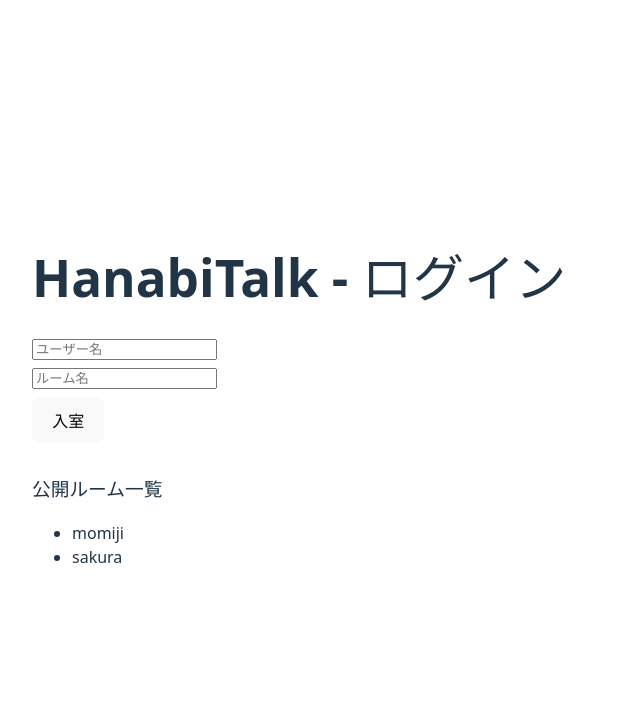
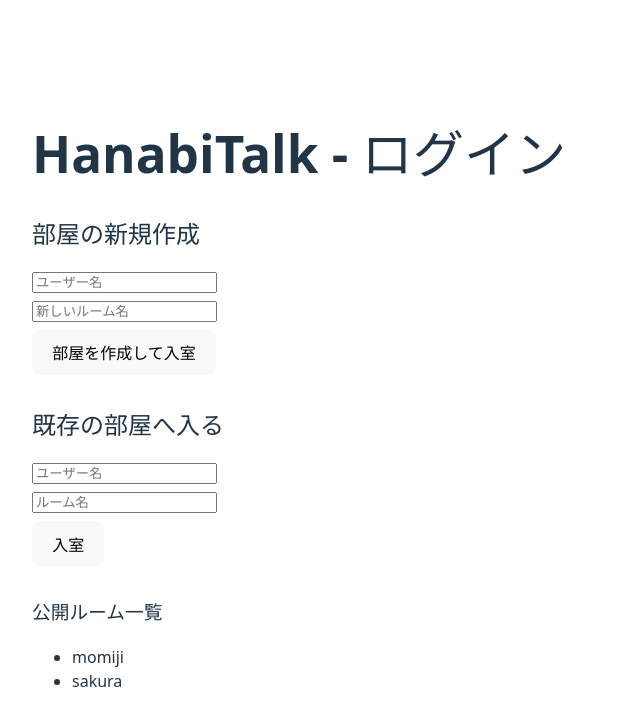
Before and after one commit to HiCoder-IE-hackathon-team5/HanabiTalk-front, a React (Vite) app: page /login in a window 1280 px wide. Shown: the top 726 px of the page, without its empty margins (0-640 px from the left). Built offline with nearby package versions, Linux system fonts and the light colour scheme.

Commit message:
部屋の新規作成と入室の機能分割

```diff
--- /dev/null
+++ b/src/components/CreateRoomForm.tsx
@@ -0,0 +1,51 @@
+import { useState } from "react";
+import { useNavigate } from "react-router-dom";
+import { setCookie } from "../utils/cookie";
+import { fetchUserId } from "../utils/api";
+
+const CreateRoomForm = () => {
+  const [roomName, setRoomName] = useState("");
+  const [userName, setUserName] = useState("");
+  const navigate = useNavigate();
+
+  const handleCreate = async () => {
+    if (!roomName || !userName) {
+      alert("ルーム名とユーザー名を入力してください");
+      return;
+    }
+
+    // 新規作成APIがある場合はここで呼ぶ
+    // await createRoom(roomName);
+
+    try {
+      const userId = await fetchUserId(userName);
+      setCookie("user_name", userName);
+      setCookie("room_name", roomName);
+      setCookie("user_id", userId);
+      navigate("/chat");
+    } catch (error) {
+      alert("ユーザーIDの取得に失敗しました");
+    }
+  };
+
+  return (
+    <div style={{ marginBottom: "2rem" }}>
+      <h2>部屋の新規作成</h2>
+      <input
+        placeholder="ユーザー名"
+        value={userName}
+        onChange={(e) => setUserName(e.target.value)}
+        style={{ display: "block", margin: "8px 0" }}
+      />
+      <input
+        placeholder="新しいルーム名"
+        value={roomName}
+        onChange={(e) => setRoomName(e.target.value)}
+        style={{ display: "block", margin: "8px 0" }}
+      />
+      <button onClick={handleCreate}>部屋を作成して入室</button>
+    </div>
+  );
+};
+
+export default CreateRoomForm;
--- /dev/null
+++ b/src/components/EnterRoomForm.tsx
@@ -0,0 +1,63 @@
+import { useState } from "react";
+import { useNavigate } from "react-router-dom";
+import { setCookie } from "../utils/cookie";
+import { fetchRoomList, isUserNameDuplicated, fetchUserId } from "../utils/api";
+
+const EnterRoomForm = () => {
+  const [roomName, setRoomName] = useState("");
+  const [userName, setUserName] = useState("");
+  const navigate = useNavigate();
+
+  const handleEnter = async () => {
+    if (!roomName || !userName) {
+      alert("ルーム名とユーザー名を入力してください");
+      return;
+    }
+
+    const rooms = await fetchRoomList();
+    const roomExists = rooms.some((r) => r.room_name === roomName);
+    if (!roomExists) {
+      alert(`「${roomName}」というルームは存在しません`);
+      return;
+    }
+
+    const isDuplicate = await isUserNameDuplicated(roomName, userName);
+    if (isDuplicate) {
+      alert(
+        `ユーザー名「${userName}」はすでにルーム「${roomName}」に存在します`,
+      );
+      return;
+    }
+
+    try {
+      const userId = await fetchUserId(userName);
+      setCookie("user_name", userName);
+      setCookie("room_name", roomName);
+      setCookie("user_id", userId);
+      navigate("/chat");
+    } catch (error) {
+      alert("ユーザーIDの取得に失敗しました");
+    }
+  };
+
+  return (
+    <div style={{ marginBottom: "2rem" }}>
+      <h2>既存の部屋へ入る</h2>
+      <input
+        placeholder="ユーザー名"
+        value={userName}
+        onChange={(e) => setUserName(e.target.value)}
+        style={{ display: "block", margin: "8px 0" }}
+      />
+      <input
+        placeholder="ルーム名"
+        value={roomName}
+        onChange={(e) => setRoomName(e.target.value)}
+        style={{ display: "block", margin: "8px 0" }}
+      />
+      <button onClick={handleEnter}>入室</button>
+    </div>
+  );
+};
+
+export default EnterRoomForm;
--- a/src/pages/LoginPage.tsx
+++ b/src/pages/LoginPage.tsx
@@ -1,67 +1,13 @@
-import { useState } from "react";
-import { useNavigate } from "react-router-dom";
-import { setCookie } from "../utils/cookie";
+import CreateRoomForm from "../components/CreateRoomForm";
+import EnterRoomForm from "../components/EnterRoomForm";
 import RoomList from "../components/RoomList";
-import { fetchRoomList, isUserNameDuplicated, fetchUserId } from "../utils/api";
 
 const LoginPage = () => {
-	const [roomName, setRoomName] = useState("");
-	const [userName, setUserName] = useState("");
-	const navigate = useNavigate();
-
-	const handleEnter = async () => {
-		if (!roomName || !userName) {
-			alert("ルーム名とユーザー名を入力してください");
-			return;
-		}
-
-		const rooms = await fetchRoomList();
-		const roomExists = rooms.some((r) => r.room_name === roomName);
-		if (!roomExists) {
-			alert(`「${roomName}」というルームは存在しません`);
-			return;
-		}
-
-		const isDuplicate = await isUserNameDuplicated(roomName, userName);
-		if (isDuplicate) {
-			alert(
-				`ユーザー名「${userName}」はすでにルーム「${roomName}」に存在します`,
-			);
-			return;
-		}
-
-		// ユーザーUUIDを取得してCookieに保存
-		try {
-			const userId = await fetchUserId(userName);
-			setCookie("user_name", userName);
-			setCookie("room_name", roomName);
-			setCookie("user_id", userId);
-			navigate("/chat");
-		} catch (error) {
-			alert("ユーザーIDの取得に失敗しました");
-		}
-	};
-
   return (
     <div style={{ padding: "2rem" }}>
       <h1>HanabiTalk - ログイン</h1>
-
-			<input
-				placeholder="ユーザー名"
-				value={userName}
-				onChange={(e) => setUserName(e.target.value)}
-				style={{ display: "block", margin: "8px 0" }}
-			/>
-
-			<input
-				placeholder="ルーム名"
-				value={roomName}
-				onChange={(e) => setRoomName(e.target.value)}
-				style={{ display: "block", margin: "8px 0" }}
-			/>
-
-			<button onClick={handleEnter}>入室</button>
-
+      <CreateRoomForm />
+      <EnterRoomForm />
       <RoomList />
     </div>
   );
```
Lines whose indentation alone changed are shown as unchanged.
